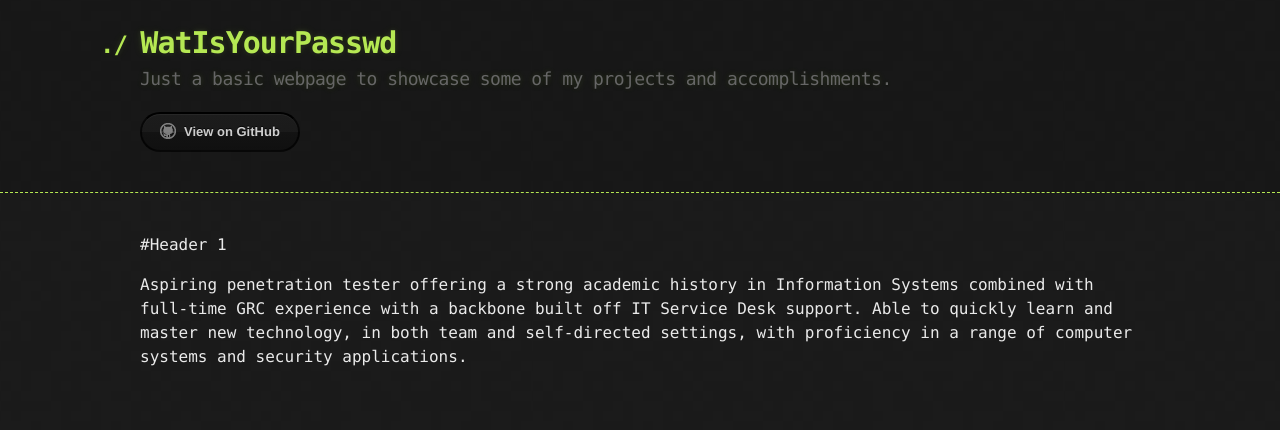
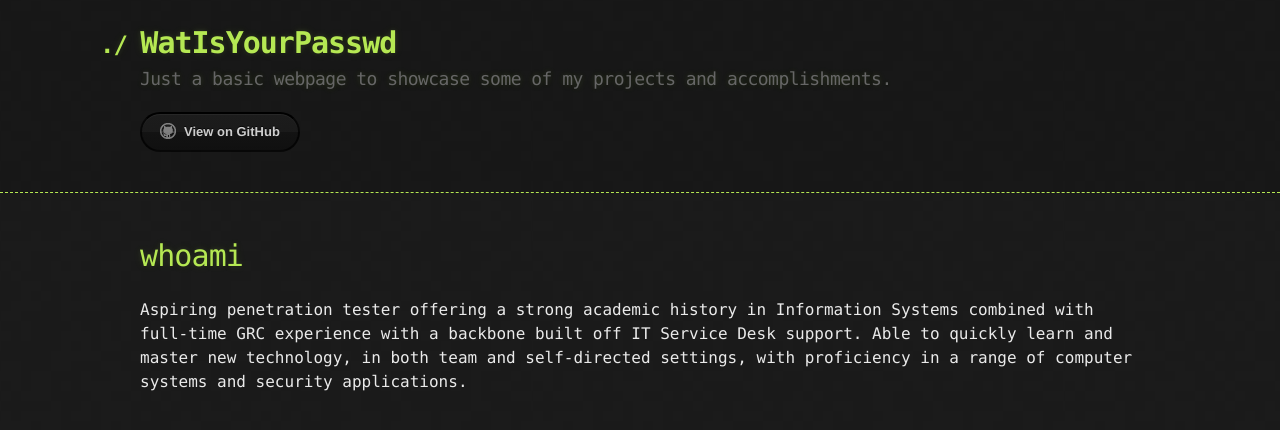
Before and after one commit to 0xForearms/0xForearms.github.io, a Jekyll site: the page built from index.md, in a window 1280 px wide. Shown: the top 430 px of the page. Built offline with Jekyll 4.4.1, drawn with Linux system fonts in a browser that asks for light colours; our own code applies the rules of GitHub Pages for plain Markdown files.

Commit message:
Initial Paragraph Test1

```diff
--- a/index.md
+++ b/index.md
@@ -2,6 +2,6 @@
 layout: default
 ---
 
-#Header 1
+# whoami
 
 Aspiring penetration tester offering a strong academic history in Information Systems combined with full-time GRC experience with a backbone built off IT Service Desk support. Able to quickly learn and master new technology, in both team and self-directed settings, with proficiency in a range of computer systems and security applications.
```
